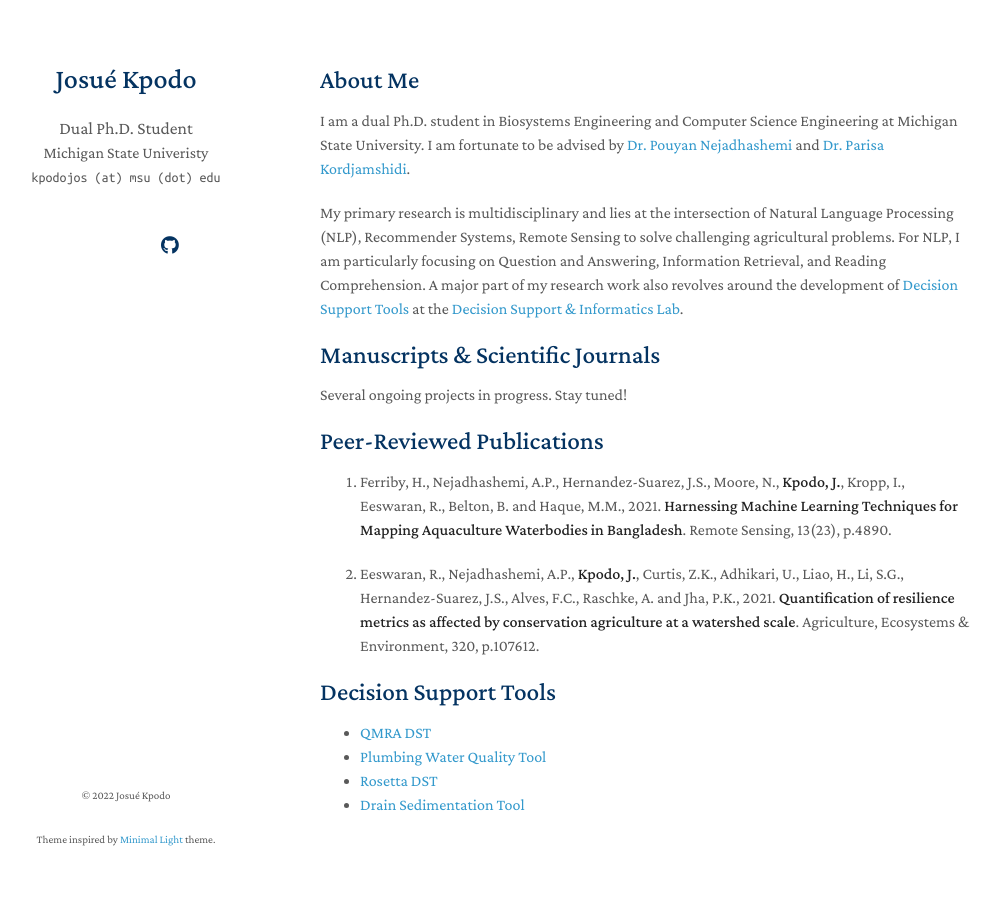
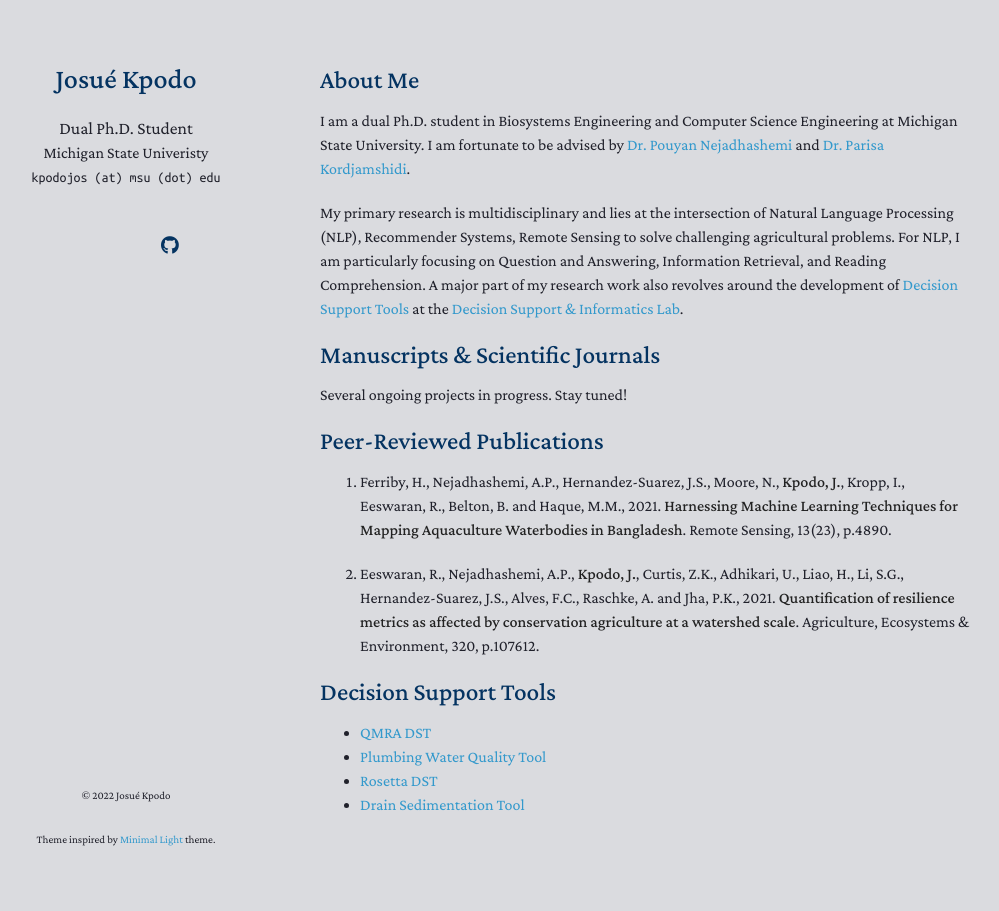
Before and after one commit to eusojk/eusojk.github.io, a Jekyll site: the page built from index.md, in a window 1280 px wide. Shown: the whole page, without its empty margins (150-1149 px from the left). Built offline with Jekyll 4.4.1, drawn with Linux system fonts in a browser that asks for light colours; nearby versions of some CDN libraries; a style sheet for code colours, icons or effects is not loaded; our own code applies the rules of GitHub Pages for plain Markdown files.

Commit message:
updated css

```diff
--- a/_sass/minimal-light.scss
+++ b/_sass/minimal-light.scss
@@ -172,10 +172,8 @@ papertitle {
 
 @media (prefers-color-scheme: dark) {
     body {
-        // background-color: #20212b;
-        // color: #dadbdf;
-        background-color: #dadbdf;
-        color: #20212b;
+        background-color: #20212b;
+        color: #dadbdf;
     }
 
     autocolor{
@@ -196,6 +194,29 @@ papertitle {
 
 }
 
+@media (prefers-color-scheme: light) {
+  body {
+      background-color: #dadbdf;
+      color: #20212b;
+  }
+
+  autocolor{
+    color:#20212b;
+  }
+
+  lightonly {
+    visibility: visible;
+  }
+
+  darkonly {
+    visibility: hidden;
+  }
+
+  papertitle {
+  color:#222;
+  }
+
+}
 
   .image {
     border-radius: 0.35em;
@@ -434,6 +455,12 @@ strong {
   }
 }
 
+@media (prefers-color-scheme: light) {
+  strong {
+    color:#222;
+  }
+}
+
 header ul li + li + li {
   border-right:none;
   width:89px;
```
